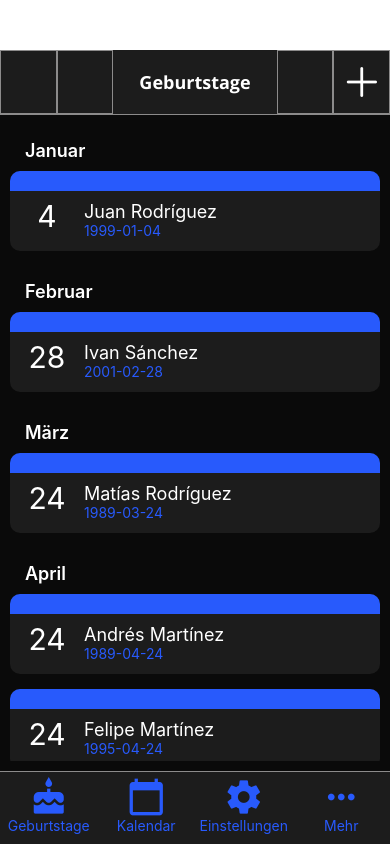
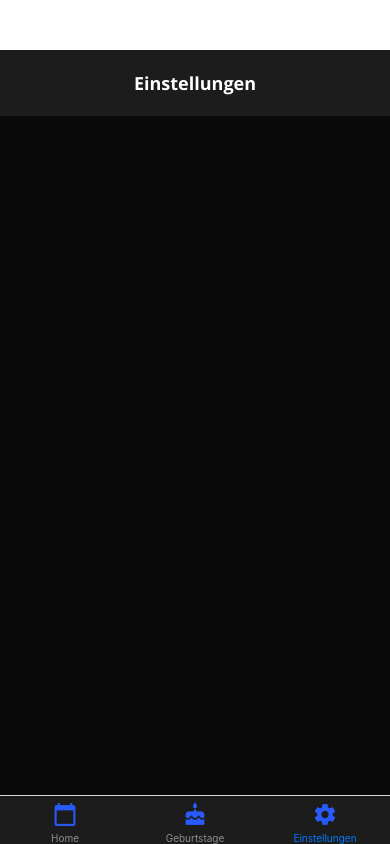
Before and after one commit to sanchezd90/birthdays, a React Native app: screen /Einstellungen in a window 390 px wide. Built offline with nearby package versions, Linux system fonts and the light colour scheme.

Commit message:
tab navigation

```diff
--- a/App.tsx
+++ b/App.tsx
@@ -4,9 +4,15 @@ import { StatusBar } from 'expo-status-bar';
 import Navbar from './components/Navbar'
 import {useFonts} from 'expo-font'
 import AppLoading from 'expo-app-loading'
-
+import { createBottomTabNavigator } from '@react-navigation/bottom-tabs';
 
 import Geburtstage from './screens/geburtstage/Geburtstage';
+import Home from './screens/home/Home';
+import Einstellungen from './screens/einstellungen/Einstellungen';
+import { NavigationContainer } from '@react-navigation/native';
+import {MaterialIcons} from '@expo/vector-icons'
+
+const Tab = createBottomTabNavigator();
 
 export default function App() {
 
@@ -23,8 +29,32 @@ export default function App() {
     <View style={styles.container}>
       <StatusBar style='light'/>
       <SafeAreaView style={{flex:1}}>
-        <Geburtstage/>
-        <Navbar/>
+        <NavigationContainer>
+          <Tab.Navigator
+            screenOptions={({ route }) => ({
+              tabBarIcon: ({ focused, color, size }) => {
+                let iconName=''
+
+                if (route.name === 'Home') {
+                  iconName = 'calendar-today'
+                } else if (route.name === 'Geburtstage') {
+                  iconName = 'cake'
+                } else if (route.name === 'Einstellungen') {
+                  iconName = 'settings'
+                }
+
+                // You can return any component that you like here!
+                return <MaterialIcons name={iconName as any} size={25} color={'#285afc'}/>
+              },
+              tabBarStyle: { backgroundColor: '#1c1c1c' },
+              headerShown:false
+            })}
+          >
+            <Tab.Screen name="Home" component={Home} />
+            <Tab.Screen name="Geburtstage" component={Geburtstage} />
+            <Tab.Screen name="Einstellungen" component={Einstellungen} />
+          </Tab.Navigator>
+        </NavigationContainer>
       </SafeAreaView>
     </View>
   );
--- a/components/ActionBar.tsx
+++ b/components/ActionBar.tsx
@@ -15,35 +15,20 @@ const ActionBar = ({handleNewContactAction}:ActionBarProps) => {
 
     return (
         <View style={styles.actionsSection}>
-            <Pressable
-                onPress={()=>handleButtonPress('a')}
-                style={({pressed})=>pressed ? styles.pressedActionWrapper : styles.actionWrapper}
-            >
 
-            </Pressable>
-            <Pressable
-                onPress={()=>handleButtonPress('b')}
-                style={({pressed})=>pressed ? styles.pressedActionWrapper : styles.actionWrapper}
-            >
-
-            </Pressable>
             <View style={styles.titleWrapper}>
                 <Text style={styles.header}>
                     Geburtstage
                 </Text>
             </View>
-            <Pressable
-                onPress={()=>handleButtonPress('c')}
-                style={({pressed})=>pressed ? styles.pressedActionWrapper : styles.actionWrapper}
-            >
-
-            </Pressable>
+            <View style={{position:'absolute',top:10,right:10}}>
                 <Pressable
                     onPress={()=>handleButtonPress('new-contact')}
                     style={({pressed})=>pressed ? styles.pressedActionWrapper : styles.actionWrapper}
                 >
                     <AntDesign name='plus' size={40} color={'white'}/>
                 </Pressable>
+            </View>
       </View>
     )
 }
@@ -56,21 +41,18 @@ const styles = StyleSheet.create({
         flexDirection: 'row',
         backgroundColor: '#1c1c1c',
         borderBottomWidth: 0.2,
-        borderBottomColor: '#8c8b8b',
+        position:'relative'
     },
     actionWrapper: {
         flex: 1,
         justifyContent: 'center',
         alignItems:'center',
-        borderColor: '#8c8b8b',
-        borderWidth: 0.2
     },
     pressedActionWrapper: {
         flex: 1,
         justifyContent: 'center',
         alignItems:'center',
-        borderColor: '#8c8b8b',
-        borderWidth: 0.2,
+
         backgroundColor:'#4a4a4a'
     },
     header: {
@@ -80,7 +62,7 @@ const styles = StyleSheet.create({
         fontFamily:'open-sans-bold'
     },
     titleWrapper: {
-        flex: 3,
+        flex: 1,
         justifyContent: 'center'
     },
 })
--- a/package.json
+++ b/package.json
@@ -9,12 +9,16 @@
     "web": "expo start --web"
   },
   "dependencies": {
+    "@react-navigation/bottom-tabs": "^6.5.7",
+    "@react-navigation/native": "^6.1.6",
     "expo": "~48.0.6",
     "expo-app-loading": "^2.1.1",
     "expo-font": "~11.1.1",
     "expo-status-bar": "~1.4.4",
     "react": "18.2.0",
-    "react-native": "0.71.3"
+    "react-native": "0.71.3",
+    "react-native-safe-area-context": "4.5.0",
+    "react-native-screens": "~3.20.0"
   },
   "devDependencies": {
     "@babel/core": "^7.20.0",
--- /dev/null
+++ b/screens/einstellungen/Einstellungen.tsx
@@ -0,0 +1,38 @@
+import React from "react"
+import { View, Text } from "react-native"
+
+export const Einstellungen = () => {
+    return (
+        <View style={{flex:10}}>
+            <View style={styles.titleWrapper as any}>
+                <Text style={styles.header as any}>
+                    Einstellungen
+                </Text>
+            </View>
+            <View style={styles.mainView}>
+            </View>
+        </View>
+    )
+}
+
+export default Einstellungen
+
+const styles = {
+    mainView: {
+        flex: 10,
+        backgroundColor: '#0A0A0A',
+        padding: 10,
+        gap: 20
+    },
+    titleWrapper: {
+        flex: 1,
+        justifyContent: 'center',
+        backgroundColor: '#1c1c1c',
+    },
+    header: {
+        color: 'white',
+        fontSize: 18,
+        textAlign: 'center',
+        fontFamily:'open-sans-bold'
+    },
+}
--- /dev/null
+++ b/screens/home/Home.tsx
@@ -0,0 +1,26 @@
+import React from "react"
+import { View } from "react-native"
+
+export const Home = () => {
+    return (
+        <View style={{flex:10}}>
+            <View style={styles.mainView}>
+
+            </View>
+        </View>
+    )
+}
+
+export default Home
+
+const styles = {
+    mainView: {
+        flex: 10,
+        backgroundColor: '#0A0A0A',
+        padding: 10,
+        gap: 20
+      },
+      another:{
+        flex:2
+      }
+}
```
Also changed, not shown: 1 other file (tests, documents, lock files or other folders). Lines whose indentation alone changed are shown as unchanged.
